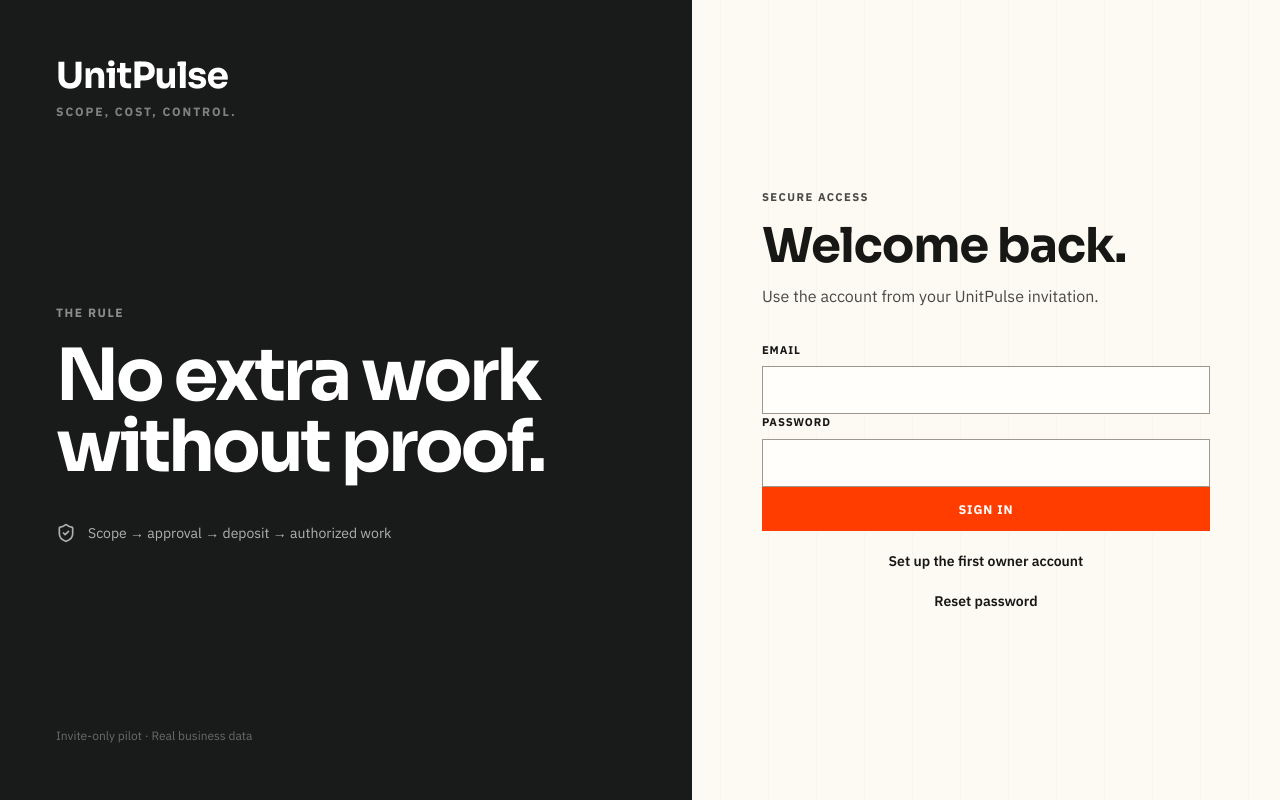
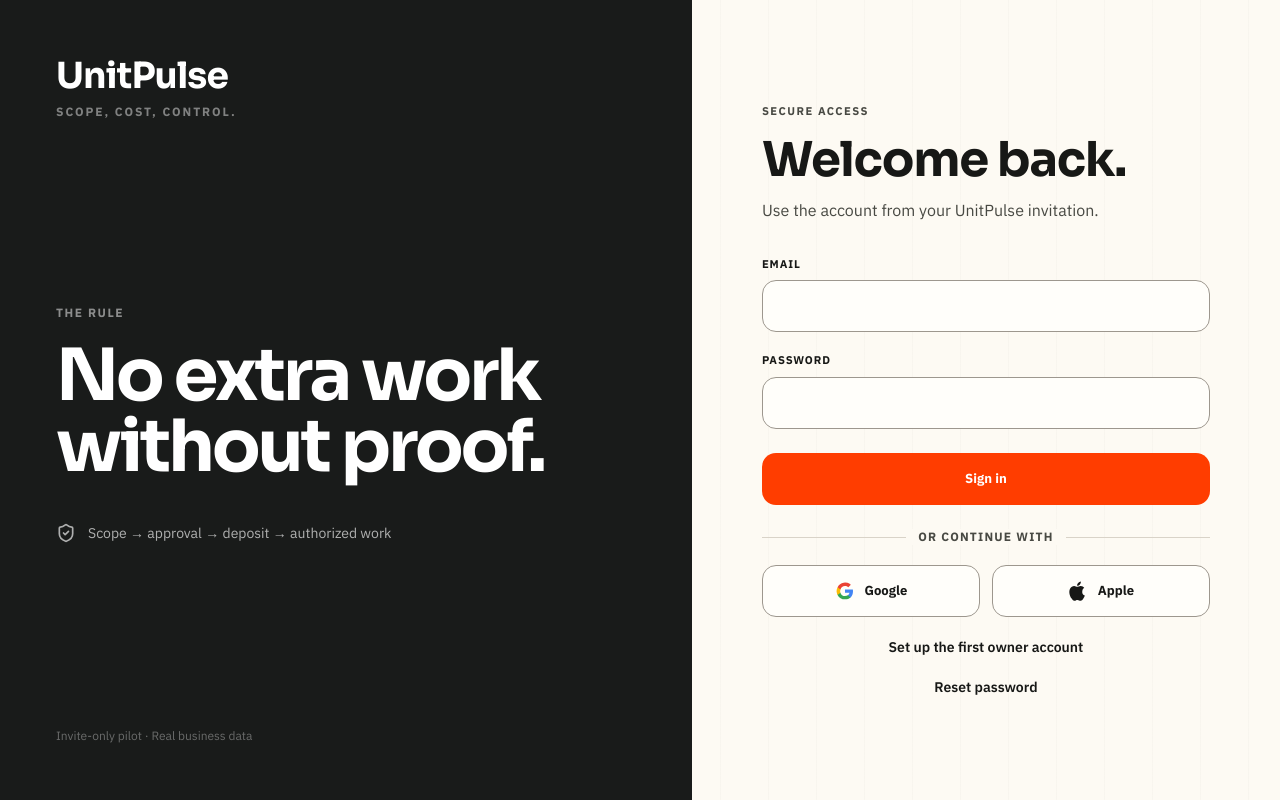
Before and after one commit to efe623/marginguard-preview, a Next.js app: page /sign-in in a window 1280 px wide. Built offline with nearby package versions, Linux system fonts and the light colour scheme; no server answers.

Commit message:
Polish sign-in and add social OAuth

```diff
--- a/src/app/(auth)/sign-in/page.tsx
+++ b/src/app/(auth)/sign-in/page.tsx
@@ -1,9 +1,18 @@
 import Link from "next/link";
 import { ShieldCheck } from "lucide-react";
 import { SignInForm } from "@/components/auth/sign-in-form";
+import { OAuthButtons } from "@/components/auth/oauth-buttons";
 import { isSupabaseConfigured } from "@/lib/env";
 
-export default function SignInPage() {
+const errors: Record<string, string> = {
+  callback: "The sign-in response could not be verified. Try again.",
+  invitation: "This invitation is invalid, expired, or belongs to another email.",
+  membership: "UnitPulse could not finish joining this workspace.",
+  not_member: "This account is not a UnitPulse member. Ask the owner for an invitation."
+};
+
+export default async function SignInPage({ searchParams }: { searchParams: Promise<{ error?: string }> }) {
+  const { error } = await searchParams;
   return (
     <main className="grid min-h-screen grid-cols-1 lg:grid-cols-[1fr_0.85fr]">
       <section className="flex min-h-[58vh] flex-col justify-between bg-[var(--sidebar)] p-8 text-white sm:p-10 lg:min-h-screen lg:p-14">
@@ -34,6 +43,12 @@
             </div>
           ) : null}
           <SignInForm />
+          {error && errors[error] ? (
+            <p role="alert" className="mt-4 rounded-xl border border-[var(--danger)] bg-[color-mix(in_srgb,var(--danger)_8%,var(--paper-white))] p-3 text-sm text-[var(--danger)]">
+              {errors[error]}
+            </p>
+          ) : null}
+          {isSupabaseConfigured ? <OAuthButtons /> : null}
           <Link
             href="/sign-up"
             className="mt-5 block text-center text-sm font-semibold underline underline-offset-4"
--- a/src/app/api/auth/callback/route.ts
+++ b/src/app/api/auth/callback/route.ts
@@ -7,7 +7,10 @@
 export async function GET(request: Request) {
   const url = new URL(request.url);
   const code = url.searchParams.get("code");
-  const next = url.searchParams.get("next") ?? "/dashboard";
+  const requestedNext = url.searchParams.get("next") ?? "/dashboard";
+  const next = requestedNext.startsWith("/") && !requestedNext.startsWith("//")
+    ? requestedNext
+    : "/dashboard";
   const invitationToken = url.searchParams.get("invitation");
   if (!isSupabaseConfigured || !code) {
     return NextResponse.redirect(new URL("/sign-in", request.url));
@@ -60,5 +63,23 @@
       })
     ]);
   }
+  const {
+    data: { user }
+  } = await supabase.auth.getUser();
+  if (!user) {
+    return NextResponse.redirect(new URL("/sign-in?error=callback", request.url));
+  }
+  const admin = createAdminClient();
+  const { data: membership } = await admin
+    .from("business_memberships")
+    .select("id")
+    .eq("user_id", user.id)
+    .eq("status", "active")
+    .limit(1)
+    .maybeSingle();
+  if (!membership) {
+    await supabase.auth.signOut();
+    return NextResponse.redirect(new URL("/sign-in?error=not_member", request.url));
+  }
   return NextResponse.redirect(new URL(next, request.url));
 }
--- a/src/app/globals.css
+++ b/src/app/globals.css
@@ -229,6 +229,67 @@
   text-transform: uppercase;
 }
 
+.auth-input {
+  background: var(--paper-white);
+  border: 1px solid var(--line-strong);
+  border-radius: 14px;
+  color: var(--ink);
+  min-height: 52px;
+  padding: 13px 16px;
+  transition: border-color 150ms ease, box-shadow 150ms ease;
+  width: 100%;
+}
+
+.auth-input:focus {
+  border-color: var(--signal);
+  box-shadow: 0 0 0 4px color-mix(in srgb, var(--signal) 12%, transparent);
+  outline: none;
+}
+
+.auth-button {
+  align-items: center;
+  border: 1px solid transparent;
+  border-radius: 14px;
+  cursor: pointer;
+  display: inline-flex;
+  font-size: 0.82rem;
+  font-weight: 750;
+  gap: 10px;
+  justify-content: center;
+  min-height: 52px;
+  padding: 0 20px;
+  transition: background 150ms ease, border-color 150ms ease, transform 150ms ease;
+}
+
+.auth-button:hover {
+  transform: translateY(-1px);
+}
+
+.auth-button:disabled {
+  cursor: not-allowed;
+  opacity: 0.55;
+  transform: none;
+}
+
+.auth-button-primary {
+  background: var(--signal);
+  color: white;
+}
+
+.auth-button-primary:hover {
+  background: var(--signal-deep);
+}
+
+.auth-button-provider {
+  background: var(--paper-white);
+  border-color: var(--line-strong);
+  color: var(--ink);
+}
+
+.auth-button-provider:hover {
+  border-color: var(--ink);
+}
+
 .status {
   align-items: center;
   border: 1px solid currentColor;
--- /dev/null
+++ b/src/components/auth/oauth-buttons.tsx
@@ -0,0 +1,65 @@
+"use client";
+
+import { useState } from "react";
+import type { Provider } from "@supabase/supabase-js";
+import { createClient } from "@/lib/supabase/client";
+
+function GoogleMark() {
+  return (
+    <svg aria-hidden="true" viewBox="0 0 24 24" className="size-5">
+      <path fill="#4285F4" d="M21.6 12.2c0-.7-.1-1.4-.2-2H12v3.9h5.4a4.6 4.6 0 0 1-2 3v2.6h3.3c1.9-1.8 2.9-4.4 2.9-7.5Z" />
+      <path fill="#34A853" d="M12 22c2.7 0 5-.9 6.7-2.3l-3.3-2.6c-.9.6-2.1 1-3.4 1a5.9 5.9 0 0 1-5.5-4.1H3.1v2.7A10 10 0 0 0 12 22Z" />
+      <path fill="#FBBC05" d="M6.5 14a6 6 0 0 1 0-3.9V7.4H3.1a10 10 0 0 0 0 9.3L6.5 14Z" />
+      <path fill="#EA4335" d="M12 6c1.5 0 2.9.5 4 1.6l3-3A10 10 0 0 0 3.1 7.4l3.4 2.7A5.9 5.9 0 0 1 12 6Z" />
+    </svg>
+  );
+}
+
+function AppleMark() {
+  return (
+    <svg aria-hidden="true" viewBox="0 0 24 24" className="size-5 fill-current">
+      <path d="M17.1 12.5c0-2.8 2.3-4.2 2.4-4.3a5.2 5.2 0 0 0-4.1-2.2c-1.7-.2-3.4 1-4.3 1-.9 0-2.2-1-3.7-1-1.9 0-3.8 1.2-4.8 2.9-2.1 3.6-.5 9 1.5 11.9 1 1.4 2.1 3 3.6 2.9 1.4-.1 2-1 3.7-1 1.7 0 2.2 1 3.7 1 1.6 0 2.6-1.4 3.5-2.9a13 13 0 0 0 1.6-3.3 4.9 4.9 0 0 1-3.1-5ZM14.3 4.2A5 5 0 0 0 15.5.6a5.1 5.1 0 0 0-3.4 1.7 4.7 4.7 0 0 0-1.2 3.5c1.3.1 2.6-.6 3.4-1.6Z" />
+    </svg>
+  );
+}
+
+export function OAuthButtons() {
+  const [pending, setPending] = useState<Provider | null>(null);
+  const [error, setError] = useState("");
+
+  async function continueWith(provider: Provider) {
+    setPending(provider);
+    setError("");
+    const supabase = createClient();
+    const { error: oauthError } = await supabase.auth.signInWithOAuth({
+      provider,
+      options: {
+        redirectTo: `${window.location.origin}/api/auth/callback?next=/dashboard`
+      }
+    });
+    if (oauthError) {
+      setPending(null);
+      setError(`${provider === "google" ? "Google" : "Apple"} sign-in is not available yet.`);
+    }
+  }
+
+  return (
+    <div className="mt-6">
+      <div className="relative flex items-center justify-center">
+        <span className="absolute inset-x-0 border-t border-[var(--line)]" />
+        <span className="relative bg-[var(--paper)] px-3 text-xs font-bold uppercase tracking-[0.1em] text-[var(--ink-soft)]">
+          Or continue with
+        </span>
+      </div>
+      <div className="mt-5 grid gap-3 sm:grid-cols-2">
+        <button className="auth-button auth-button-provider" type="button" disabled={Boolean(pending)} onClick={() => continueWith("google")}>
+          <GoogleMark /> {pending === "google" ? "Connecting…" : "Google"}
+        </button>
+        <button className="auth-button auth-button-provider" type="button" disabled={Boolean(pending)} onClick={() => continueWith("apple")}>
+          <AppleMark /> {pending === "apple" ? "Connecting…" : "Apple"}
+        </button>
+      </div>
+      {error ? <p className="mt-3 text-center text-sm text-[var(--danger)]" role="alert">{error}</p> : null}
+    </div>
+  );
+}
--- a/src/components/auth/sign-in-form.tsx
+++ b/src/components/auth/sign-in-form.tsx
@@ -7,21 +7,21 @@
   const [state, action, pending] = useActionState(signIn, {});
 
   return (
-    <form action={action} className="mt-8 space-y-5">
-      <label>
+    <form action={action} className="mt-8 grid gap-5">
+      <label className="block">
         <span className="field-label">Email</span>
-        <input className="input" name="email" type="email" autoComplete="email" required />
+        <input className="auth-input" name="email" type="email" autoComplete="email" required />
       </label>
-      <label>
+      <label className="block">
         <span className="field-label">Password</span>
-        <input className="input" name="password" type="password" autoComplete="current-password" minLength={10} required />
+        <input className="auth-input" name="password" type="password" autoComplete="current-password" minLength={10} required />
       </label>
       {state.error ? (
         <p role="alert" className="border border-[var(--danger)] bg-[#fff5f3] p-3 text-sm text-[var(--danger)]">
           {state.error}
         </p>
       ) : null}
-      <button className="button button-primary w-full" disabled={pending}>
+      <button className="auth-button auth-button-primary mt-1 w-full" disabled={pending}>
         {pending ? "Signing in…" : "Sign in"}
       </button>
     </form>
```
